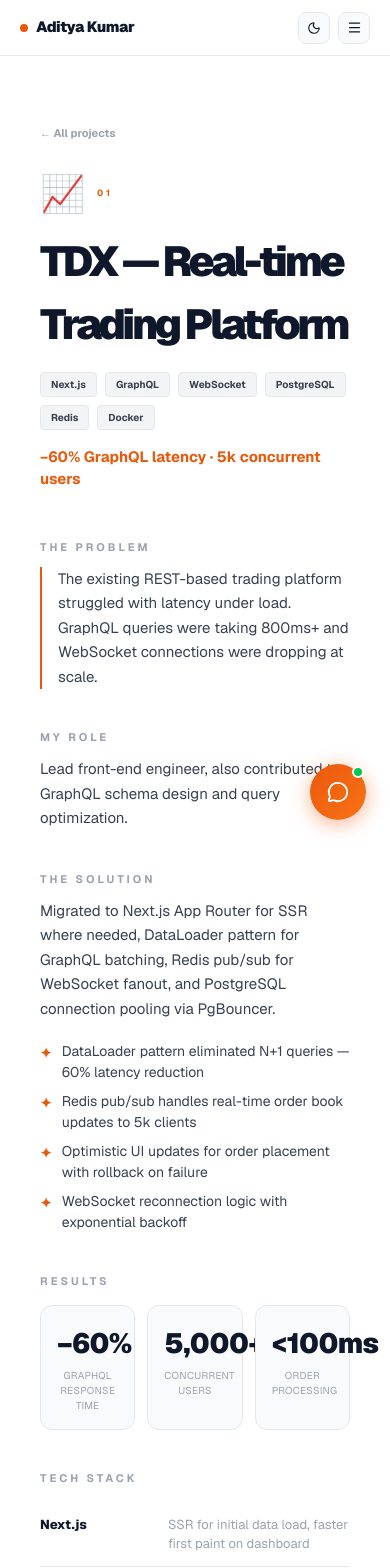
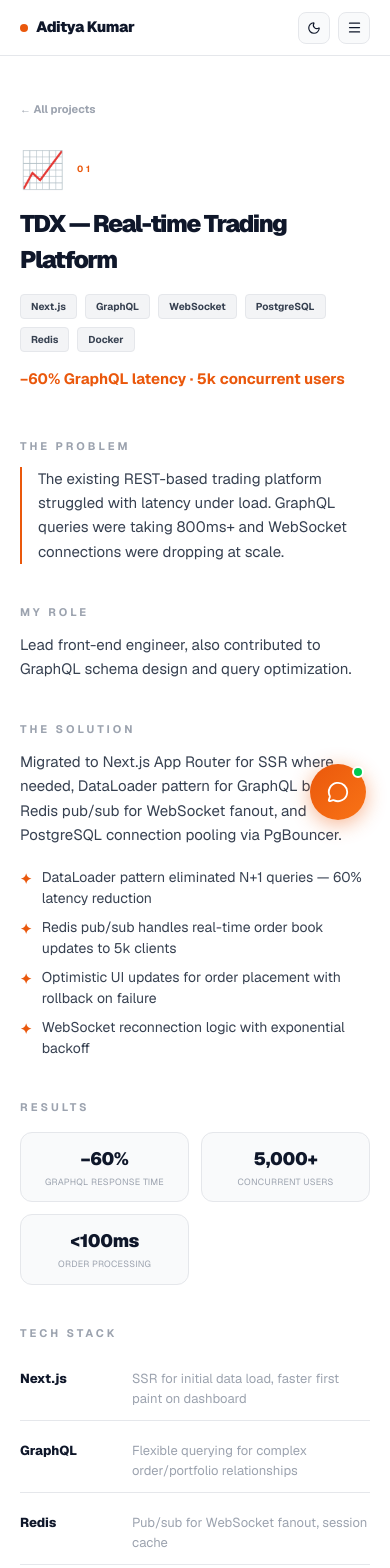
Before and after one commit to adiyakumar9/web, a Next.js app: page /work/tdx-trading-platform in a window 390 px wide. Shown: the top 1568 px of the page. Built offline with nearby package versions, Linux system fonts and the light colour scheme.

Commit message:
fix: improve layout responsiveness and styling in CaseStudyLayout component

```diff
--- a/components/work/case-study-layout.tsx
+++ b/components/work/case-study-layout.tsx
@@ -13,7 +13,7 @@ export function CaseStudyLayout({
   const cs = project.caseStudy!
 
   return (
-    <article className="max-w-3xl mx-auto px-10 py-16">
+    <article className="max-w-3xl mx-auto px-5 py-10 md:px-10 md:py-16">
       {/* Back */}
       <Link
         href="/work"
@@ -36,8 +36,8 @@ export function CaseStudyLayout({
         <h1
           className="font-black mb-4"
           style={{
-            fontSize: '42px',
-            letterSpacing: '-0.08em',
+            fontSize: 'clamp(24px, 5vw, 42px)',
+            letterSpacing: '-0.06em',
             color: 'var(--text)',
           }}
         >
@@ -129,11 +129,11 @@ export function CaseStudyLayout({
         >
           Results
         </h2>
-        <div className="grid grid-cols-3 gap-3">
+        <div className="grid grid-cols-2 sm:grid-cols-3 gap-3">
           {cs.results.map((r, i) => (
             <div
               key={i}
-              className="rounded-xl p-4 text-center transition-colors hover:border-accent"
+              className="rounded-xl p-3 md:p-4 text-center transition-colors hover:border-accent"
               style={{
                 border: '1px solid var(--border)',
                 background: 'var(--bg2)',
@@ -141,12 +141,12 @@ export function CaseStudyLayout({
             >
               <div
                 className="font-black tracking-tight"
-                style={{ fontSize: '28px', color: 'var(--text)' }}
+                style={{ fontSize: 'clamp(18px, 4vw, 28px)', color: 'var(--text)' }}
               >
                 {r.value}
               </div>
               <div
-                className="text-[10px] uppercase tracking-wide mt-1"
+                className="text-[9px] uppercase tracking-wide mt-1"
                 style={{ color: 'var(--muted)' }}
               >
                 {r.label}
@@ -172,7 +172,7 @@ export function CaseStudyLayout({
               style={{ borderBottom: '1px solid var(--border)' }}
             >
               <span
-                className="text-[13px] font-extrabold flex-shrink-0 w-28"
+                className="text-[13px] font-extrabold flex-shrink-0 w-24 md:w-28"
                 style={{ color: 'var(--text)' }}
               >
                 {t.name}
```
